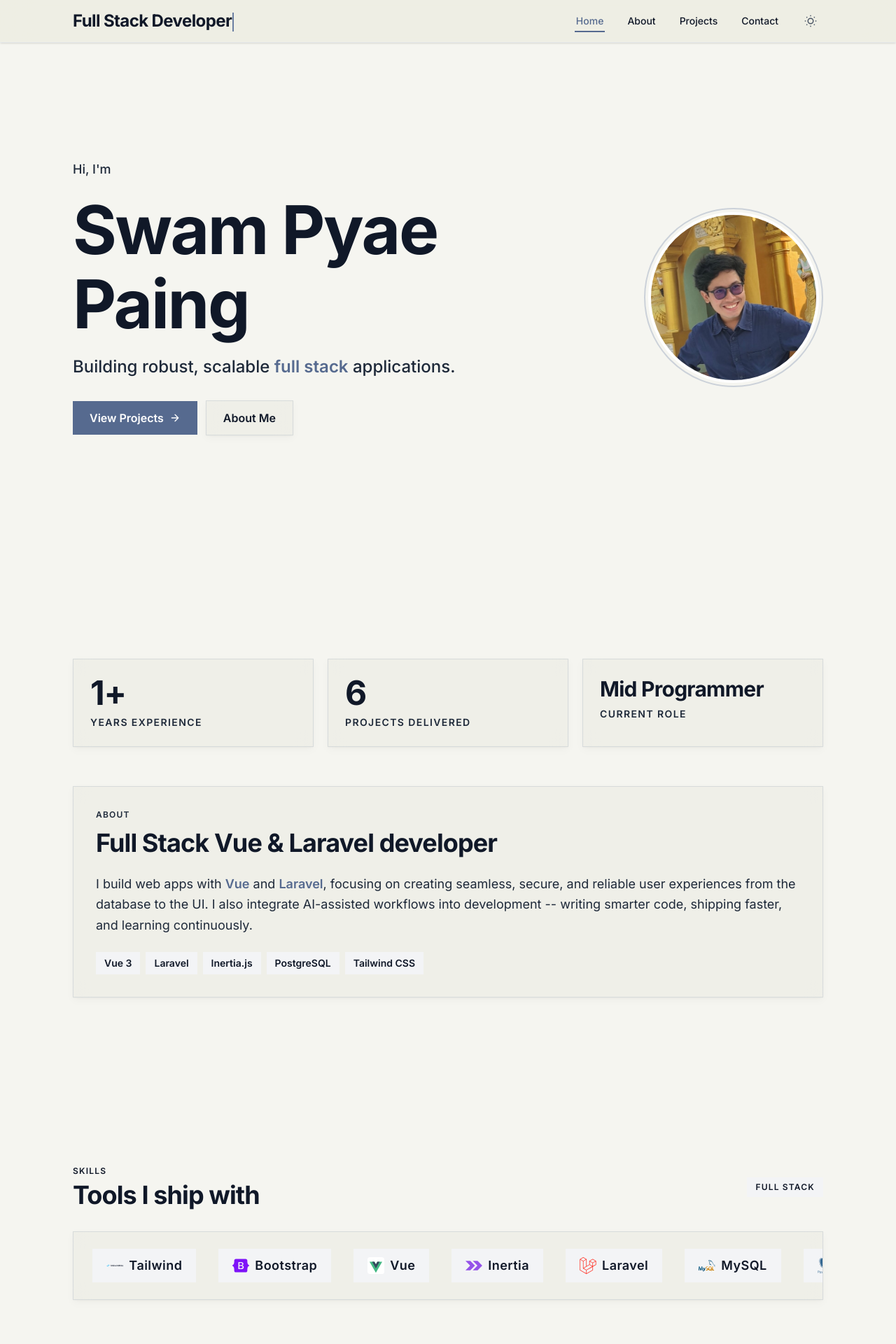
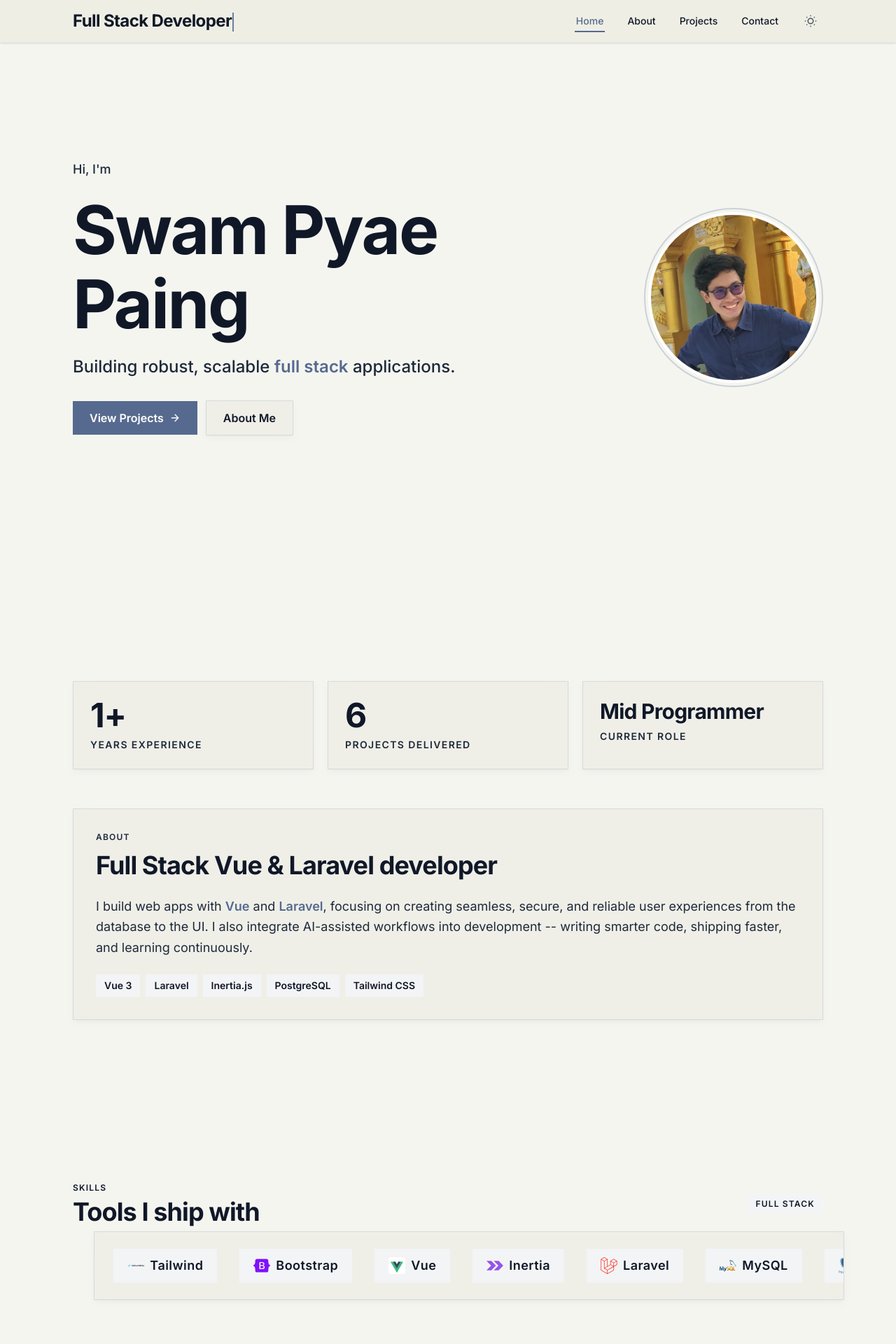
Before and after one commit to SWayne19/swamfolio, a Vue app: page / in a window 1280 px wide. Shown: the top 1920 px of the page at 70% size. Built offline with nearby package versions, Linux system fonts and the light colour scheme.

Commit message:
feat: implement parallax scrolling effects for enhanced visual depth and user engagement

```diff
--- a/src/pages/Home.vue
+++ b/src/pages/Home.vue
@@ -6,7 +6,7 @@
         <div
           class="flex flex-col-reverse items-center gap-6 sm:gap-8 md:flex-row md:items-center md:justify-between md:gap-14">
           <!-- Text content -->
-          <div class="flex flex-1 flex-col gap-5 text-center md:text-left">
+          <div class="parallax-hero-text flex flex-1 flex-col gap-5 text-center md:text-left">
             <p ref="heroGreeting" class="text-base font-medium text-gray-800 sm:text-lg dark:text-slate-500">Hi, I'm</p>
             <h1 ref="heroName"
               class="text-5xl font-extrabold leading-[1.1] tracking-tight text-gray-900 sm:text-6xl md:text-7xl lg:text-8xl dark:text-white">
@@ -34,7 +34,7 @@
           </div>
 
           <!-- Profile photo -->
-          <div ref="heroPhoto" class="shrink-0">
+          <div ref="heroPhoto" class="parallax-hero-photo shrink-0">
             <div class="relative h-40 w-40 rounded-full border-2 border-primary-500/30 p-1 sm:h-48 sm:w-48 md:h-56 md:w-56 lg:h-64 lg:w-64">
               <img src="/images/profile/profile.jpg" alt="Swam Pyae Paing"
                 class="h-full w-full rounded-full border-4 border-white object-cover dark:border-slate-900" width="256"
@@ -50,7 +50,7 @@
       <div class="mx-auto max-w-6xl px-5 sm:px-8 lg:px-10">
         <!-- Stats -->
         <div ref="statsGrid" class="grid grid-cols-2 gap-3 sm:grid-cols-3 sm:gap-5">
-          <div v-for="stat in stats" :key="stat.label" class="glass-card stat-card p-4 sm:p-6"
+          <div v-for="stat in stats" :key="stat.label" class="glass-card stat-card parallax-card p-4 sm:p-6"
             :class="{ 'col-span-2 sm:col-span-1': stat.value.length > 5 }">
             <p class="break-words font-extrabold tracking-tight text-gray-900 dark:text-white"
               :class="stat.value.length > 5
@@ -66,7 +66,7 @@
         </div>
 
         <!-- Bio -->
-        <div ref="bioCard" class="mt-10 sm:mt-14">
+        <div ref="bioCard" class="parallax-card mt-10 sm:mt-14">
           <div class="glass-card p-5 sm:p-7 md:p-8">
             <p class="text-xs font-semibold uppercase tracking-widest text-gray-800 dark:text-slate-500">About</p>
             <h3
@@ -98,7 +98,7 @@
     <!-- ==================== SKILLS SECTION ==================== -->
     <section id="skills" class="relative py-20 sm:py-28">
       <div class="mx-auto max-w-6xl px-5 sm:px-8 lg:px-10">
-        <div ref="skillsHeading" class="mb-8 flex items-center justify-between">
+        <div ref="skillsHeading" class="parallax-heading mb-8 flex items-center justify-between">
           <div>
             <p class="text-xs font-semibold uppercase tracking-widest text-gray-900 dark:text-slate-500">Skills</p>
             <h3
@@ -112,7 +112,7 @@
           </span>
         </div>
 
-        <div ref="skillsTicker" class="glass-card overflow-hidden p-5 sm:p-6">
+        <div ref="skillsTicker" class="parallax-ticker glass-card overflow-hidden p-5 sm:p-6">
           <div class="ticker-track">
             <span v-for="(tool, index) in [...tools, ...tools]" :key="tool.name + index"
               class="mx-3 inline-flex shrink-0 items-center gap-2 bg-gray-100 px-4 py-2 text-base font-semibold tracking-wide text-gray-900 sm:mx-4 sm:px-5 sm:py-2.5 sm:text-lg dark:bg-slate-800 dark:text-slate-300">
@@ -127,7 +127,7 @@
     <!-- ==================== EXPERIENCE SECTION ==================== -->
     <section id="experience" class="relative py-20 sm:py-28">
       <div class="mx-auto max-w-6xl px-5 sm:px-8 lg:px-10">
-        <div ref="experienceHeading" class="mb-8">
+        <div ref="experienceHeading" class="parallax-heading mb-8">
           <p class="text-xs font-semibold uppercase tracking-widest text-gray-900 dark:text-slate-500">
             Experience
           </p>
@@ -140,7 +140,7 @@
         <div class="relative">
           <!-- Vertical line -->
           <div
-            class="absolute top-2 bottom-2 left-[11px] w-px bg-gradient-to-b from-primary-200 via-primary-300 to-primary-200 md:left-1/2 md:-translate-x-1/2 dark:from-slate-700 dark:via-slate-600 dark:to-slate-700">
+            class="parallax-timeline-line absolute top-2 bottom-2 left-[11px] w-px bg-gradient-to-b from-primary-200 via-primary-300 to-primary-200 md:left-1/2 md:-translate-x-1/2 dark:from-slate-700 dark:via-slate-600 dark:to-slate-700">
           </div>
 
           <div ref="timelineContainer" class="flex flex-col gap-8 sm:gap-12">
@@ -182,7 +182,7 @@
     <!-- ==================== PROJECTS SECTION ==================== -->
     <section id="projects" class="relative py-20 sm:py-28">
       <div class="mx-auto max-w-6xl px-5 sm:px-8 lg:px-10">
-        <div ref="projectsHeading" class="mb-8 flex flex-col gap-2 sm:flex-row sm:items-end sm:justify-between">
+        <div ref="projectsHeading" class="parallax-heading mb-8 flex flex-col gap-2 sm:flex-row sm:items-end sm:justify-between">
           <div>
             <p class="text-xs font-semibold uppercase tracking-widest text-gray-900 dark:text-slate-500">
               Projects
@@ -208,7 +208,7 @@
     <section id="contact" class="relative py-20 sm:py-28">
       <div class="mx-auto max-w-6xl px-5 sm:px-8 lg:px-10">
         <!-- Section header -->
-        <div ref="contactHeading" class="mb-10 sm:mb-14">
+        <div ref="contactHeading" class="parallax-heading mb-10 sm:mb-14">
           <div class="flex items-center gap-3">
             <p class="text-xs font-semibold uppercase tracking-widest text-primary-600 dark:text-primary-400">
               Contact
@@ -233,7 +233,7 @@
         <div ref="contactCards" class="grid gap-4 sm:grid-cols-3">
           <!-- Email card — wide -->
           <a href="mailto:swampyae330@gmail.com"
-            class="glass-card flex flex-col gap-4 p-5 sm:col-span-2 sm:p-6">
+            class="parallax-contact glass-card flex flex-col gap-4 p-5 sm:col-span-2 sm:p-6">
             <div
               class="flex h-10 w-10 items-center justify-center bg-primary-100/80 text-primary-600 dark:bg-primary-500/15 dark:text-primary-400">
               <svg class="h-5 w-5" fill="none" stroke="currentColor" stroke-width="2" viewBox="0 0 24 24">
@@ -249,7 +249,7 @@
 
           <!-- Phone card -->
           <a href="tel:09422150195"
-            class="glass-card flex flex-col gap-4 p-5 sm:p-6">
+            class="parallax-contact glass-card flex flex-col gap-4 p-5 sm:p-6">
             <div
               class="flex h-10 w-10 items-center justify-center bg-primary-100/80 text-primary-600 dark:bg-primary-500/15 dark:text-primary-400">
               <svg class="h-5 w-5" fill="none" stroke="currentColor" stroke-width="2" viewBox="0 0 24 24">
@@ -264,7 +264,7 @@
           </a>
 
           <!-- Location card -->
-          <div class="glass-card flex flex-col gap-4 p-5 sm:p-6">
+          <div class="parallax-contact glass-card flex flex-col gap-4 p-5 sm:p-6">
             <div
               class="flex h-10 w-10 items-center justify-center bg-primary-100/80 text-primary-600 dark:bg-primary-500/15 dark:text-primary-400">
               <svg class="h-5 w-5" fill="none" stroke="currentColor" stroke-width="2" viewBox="0 0 24 24">
@@ -283,7 +283,7 @@
           </div>
 
           <!-- Response time card — wide -->
-          <div class="glass-card flex flex-col gap-4 p-5 sm:col-span-2 sm:p-6">
+          <div class="parallax-contact glass-card flex flex-col gap-4 p-5 sm:col-span-2 sm:p-6">
             <div
               class="flex h-10 w-10 items-center justify-center bg-primary-100/80 text-primary-600 dark:bg-primary-500/15 dark:text-primary-400">
               <svg class="h-5 w-5" fill="none" stroke="currentColor" stroke-width="2" viewBox="0 0 24 24">
--- a/src/style.css
+++ b/src/style.css
@@ -157,6 +157,86 @@ section[id] {
   background: rgba(255, 255, 255, 0.25);
 }
 
+/* ========== Parallax via CSS Scroll-Driven Animations ========== */
+@supports (animation-timeline: view()) {
+  /* Hero photo — drifts up slower than scroll, creating depth */
+  .parallax-hero-photo {
+    animation: parallax-hero-photo linear both;
+    animation-timeline: view();
+    animation-range: exit 0% exit 60%;
+  }
+  @keyframes parallax-hero-photo {
+    from { transform: translateY(0); }
+    to   { transform: translateY(80px); }
+  }
+
+  /* Hero text — drifts up faster, separating from photo */
+  .parallax-hero-text {
+    animation: parallax-hero-text linear both;
+    animation-timeline: view();
+    animation-range: exit 0% exit 50%;
+  }
+  @keyframes parallax-hero-text {
+    from { transform: translateY(0); }
+    to   { transform: translateY(-40px); }
+  }
+
+  /* Section headings — subtle float-up as they scroll through viewport */
+  .parallax-heading {
+    animation: parallax-heading linear both;
+    animation-timeline: view();
+    animation-range: entry 0% cover 50%;
+  }
+  @keyframes parallax-heading {
+    from { transform: translateY(24px); }
+    to   { transform: translateY(0); }
+  }
+
+  /* Glass cards — slower parallax for depth layering */
+  .parallax-card {
+    animation: parallax-card linear both;
+    animation-timeline: view();
+    animation-range: entry 0% cover 60%;
+  }
+  @keyframes parallax-card {
+    from { transform: translateY(32px); }
+    to   { transform: translateY(0); }
+  }
+
+  /* Timeline vertical line — grows/fades in as you scroll through it */
+  .parallax-timeline-line {
+    animation: parallax-timeline-line linear both;
+    animation-timeline: view();
+    animation-range: entry 0% cover 80%;
+  }
+  @keyframes parallax-timeline-line {
+    from { opacity: 0; clip-path: inset(0 0 100% 0); }
+    to   { opacity: 1; clip-path: inset(0 0 0% 0); }
+  }
+
+  /* Contact icons — staggered float-up with slight scale */
+  .parallax-contact {
+    animation: parallax-contact linear both;
+    animation-timeline: view();
+    animation-range: entry 0% cover 50%;
+  }
+  @keyframes parallax-contact {
+    from { transform: translateY(20px) scale(0.98); }
+    to   { transform: translateY(0) scale(1); }
+  }
+
+  /* Skills ticker — subtle horizontal drift tied to scroll */
+  .parallax-ticker {
+    animation: parallax-ticker linear both;
+    animation-timeline: view();
+    animation-range: entry 0% exit 100%;
+  }
+  @keyframes parallax-ticker {
+    from { transform: translateX(30px); }
+    to   { transform: translateX(-30px); }
+  }
+}
+
 /* Reduced motion: disable all custom animations */
 @media (prefers-reduced-motion: reduce) {
   .page-enter-active,
@@ -173,4 +253,13 @@ section[id] {
   .project-card:hover .project-text {
     transform: none;
   }
+  .parallax-hero-photo,
+  .parallax-hero-text,
+  .parallax-heading,
+  .parallax-card,
+  .parallax-timeline-line,
+  .parallax-contact,
+  .parallax-ticker {
+    animation: none !important;
+  }
 }
```
